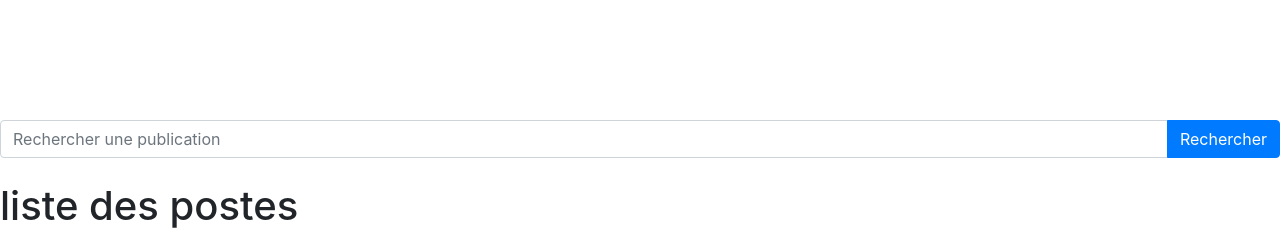
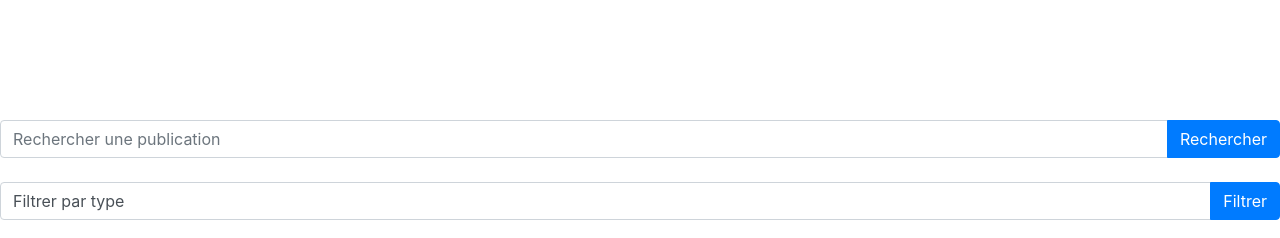
Before and after one commit to ons27/coRide-Symfony, a Symfony app: template templates/postes/index.html.twig in a window 1280 px wide. Shown: the part 480-718 px from the top of the page. Run offline with Twig, Linux system fonts and the light colour scheme; the template is opened without the code that fills it, so the values that code supplies are empty; some libraries are stand-ins or nearby versions.

Commit message:
filter by type fonct

```diff
--- a/templates/postes/index.html.twig
+++ b/templates/postes/index.html.twig
@@ -13,6 +13,18 @@
       <button type="submit" class="btn btn-primary">Rechercher</button>
     </div>
   </form>
+{# Type filter form #}
+<form method="get" action="{{ path('app_postes') }}" class="mb-4">
+  <div class="input-group">
+    <select name="type" class="form-control">
+      <option value="">Filtrer par type</option>
+      {% for type in types %}
+        <option value="{{ type }}">{{ type }}</option>
+      {% endfor %}
+    </select>
+    <button type="submit" class="btn btn-primary">Filtrer</button>
+  </div>
+</form>
 
 <h1>liste des postes</h1>
 <table class="table">
```
Also changed, not shown: src/Controller/PostesController.php (+14 -3 lines).
